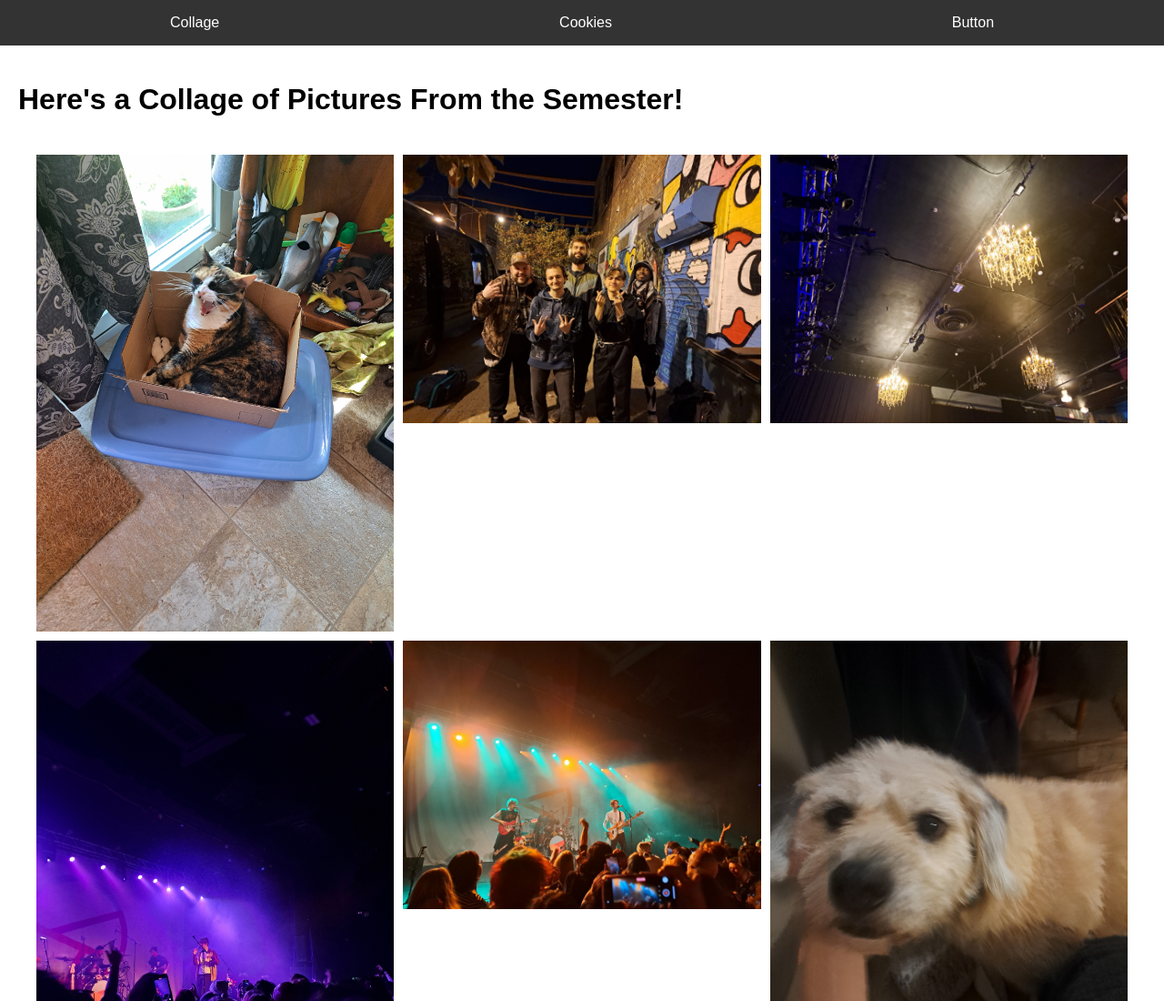
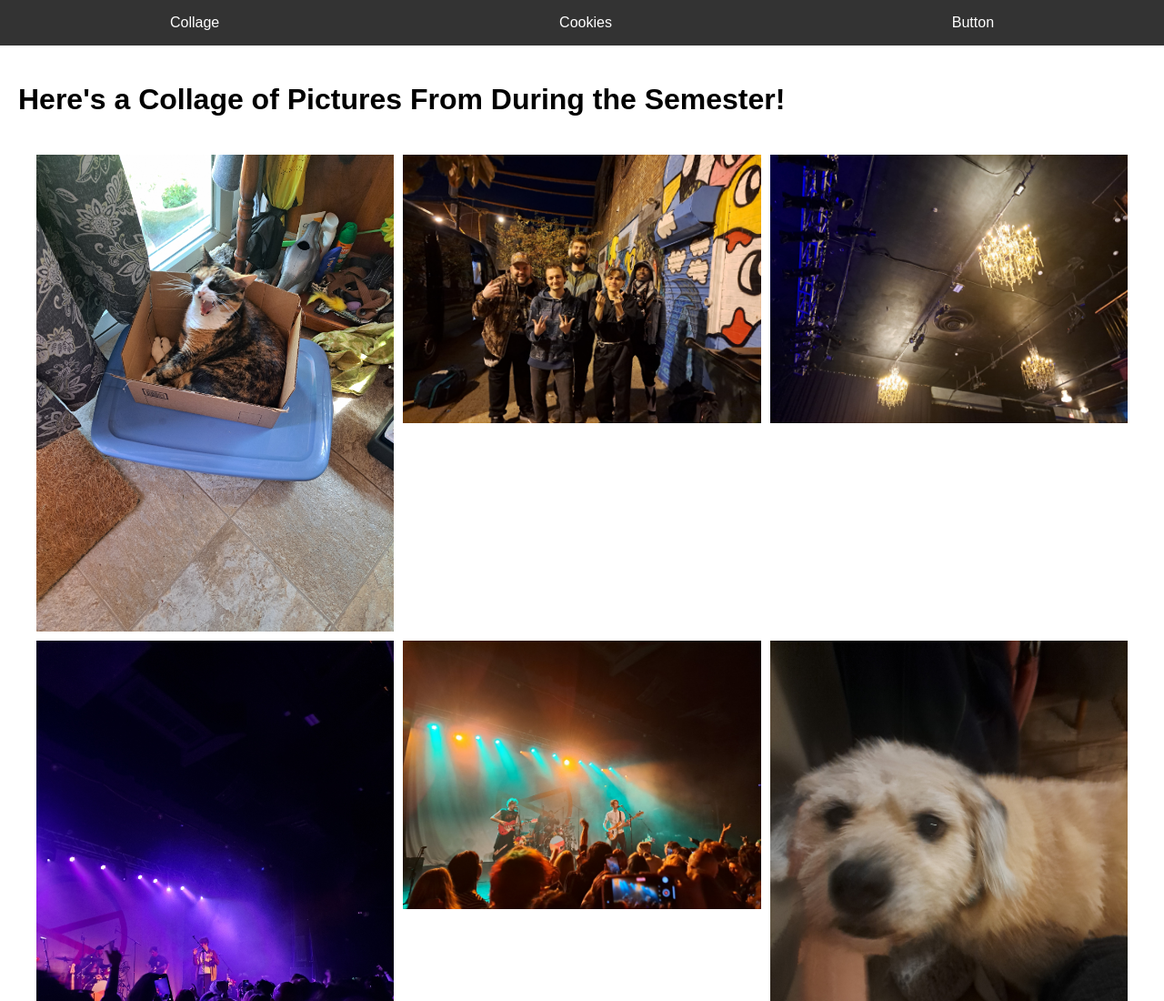
Before and after one commit to jdkilgor/Final-Project, a plain HTML site: page index.html in a window 1280 px wide. Shown: the top 1100 px of the page at 91% size. Drawn offline with Linux system fonts and the light colour scheme.

Commit message:
Update index.html

```diff
--- a/index.html
+++ b/index.html
@@ -16,7 +16,7 @@
 
     <!-- Gallery -->
     <div id="collage" class="container">
-      <h1>Here's a Collage of Pictures From the Semester!</h1>
+      <h1>Here's a Collage of Pictures From During the Semester!</h1>
       <div class="gallery">
         <img src="20240521_122818.jpg" />
         <img src="20241017_235134.jpg" />
```
